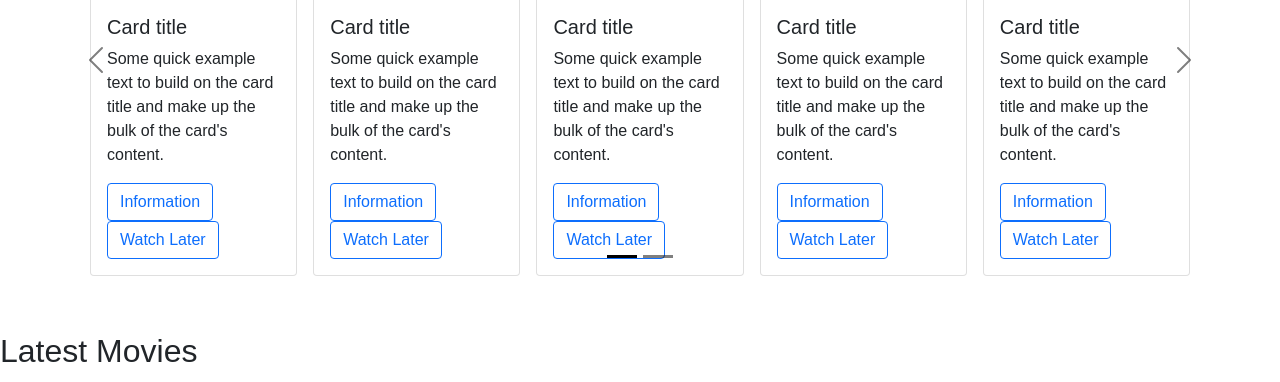
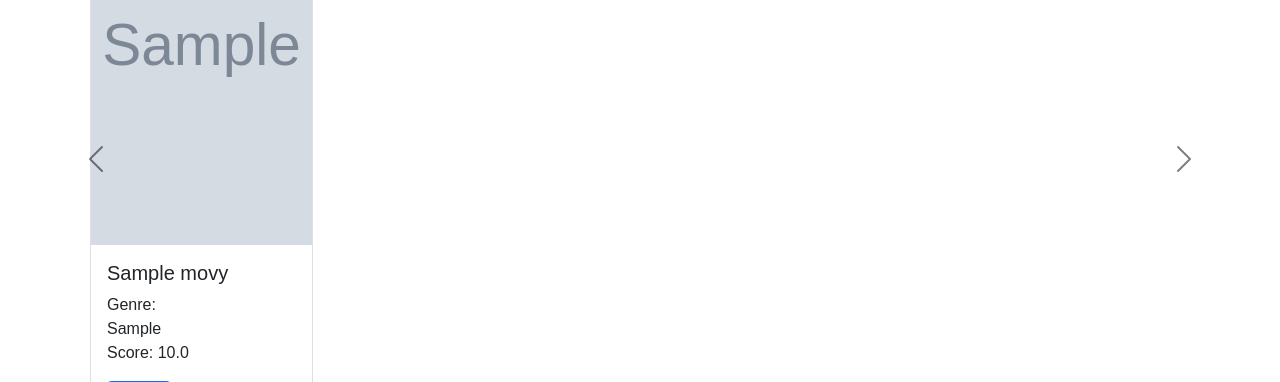
Before and after one commit to aavashlamichhane/Movie4AllMoods, a Django app: page /home/ in a window 1280 px wide. Shown: the part 376-758 px from the top of the page. Run offline with Django 4.2, Linux system fonts and the light colour scheme; tables that the repository leaves empty hold one stand-in row (values such as "Sample post"); grey boxes marked "Sample" are stand-in pictures.

Commit message:
added something

```diff
--- a/Movie4AllMoods/urls.py
+++ b/Movie4AllMoods/urls.py
@@ -20,5 +20,6 @@ from . import views
 
 urlpatterns = [
     path('admin/', admin.site.urls),
-    path('home/', include('home.urls'))
+    path('home/', include('home.urls')),
+    path('',include('home.urls'))
 ]
--- a/home/templates/home/index.html
+++ b/home/templates/home/index.html
@@ -66,7 +66,7 @@ Action
 <div class="cards-wrapper">
 	{% for i in range %}
 	<div class="card">
-		<img src="..." class="card-img-top" alt="...">
+		<img src="..." class="card-img-top" alt="..." height="400px">
 		<div class="card-body">
 			<h5 class="card-title">Card title</h5>
 			<p class="card-text">Some quick example text to build on the card title and make up the bulk of the card's content.</p>
@@ -112,14 +112,14 @@ Action
 <div class="carousel-inner">
 <div class="carousel-item active">
 <div class="cards-wrapper">
-	{% for i in range %}
+	{% for i in item %}
 	<div class="card">
-		<img src="..." class="card-img-top" alt="...">
+		<img src="{{i.poster}}" class="card-img-top" alt="Image has failed to load." height="400px">
 		<div class="card-body">
-			<h5 class="card-title">Card title</h5>
-			<p class="card-text">Some quick example text to build on the card title and make up the bulk of the card's content.</p>
-			<a href="#" class="btn btn-outline-primary">Information</a>
-			<a href="#" class="btn btn-outline-primary">Watch Later</a>
+			<h5 class="card-title">{{i.title}}</h5>
+			<p class="card-text">Genre:<br>{{i.genre}}<br>Score: {{i.imdbscore}}</p>
+			<a href="{{i.imdblink}}" class="btn btn-outline-primary">IMDb</a>
+			<a href="#" class="btn btn-outline-primary">Plan-to-watch</a>
 		</div>
 	</div>
 	{% if forloop.counter|divisibleby:5 and forloop.counter > 0 and not forloop.last %}
@@ -157,7 +157,7 @@ Action
 	<div class="cards-wrapper">
 		{% for i in range %}
 		<div class="card">
-			<img src="..." class="card-img-top" alt="...">
+			<img src="{% static 'home/img/imageerror.jpg' %}" class="card-img-top" alt="..." height="400px">
 			<div class="card-body">
 				<h5 class="card-title">Card title</h5>
 				<p class="card-text">Some quick example text to build on the card title and make up the bulk of the card's content.</p>
--- a/home/views.py
+++ b/home/views.py
@@ -3,11 +3,13 @@ from django.http import HttpResponse
 from django.contrib.auth.models import User
 from django.contrib import messages
 from django.contrib.auth import authenticate, login, logout
+from .models import Movies
 
 # Create your views here.
 
 def index(request):
-    params={'range': range(10)}
+    movie=Movies.objects.all().order_by('-imdbscore')[:10]
+    params={'item':movie, 'range': range(10)}
     return render(request, 'home/index.html',params)
 
 def logIn(request):
--- a/scripts/load.py
+++ b/scripts/load.py
@@ -14,5 +14,5 @@ def run():
         if count==1:
             pass
         else:
-            Movies.objects.create(imdbid=record[0],imdblink=record[1],title=record[2],imdbscore=record[3],genre=record[3],poster=record[4])
+            Movies.objects.create(imdbid=record[0],imdblink=record[1],title=record[2],imdbscore=record[3],genre=record[4],poster=record[5])
         count=count+1
```
Also changed, not shown: home/static/home/img/imageerror.jpg (added), 1 other file.
